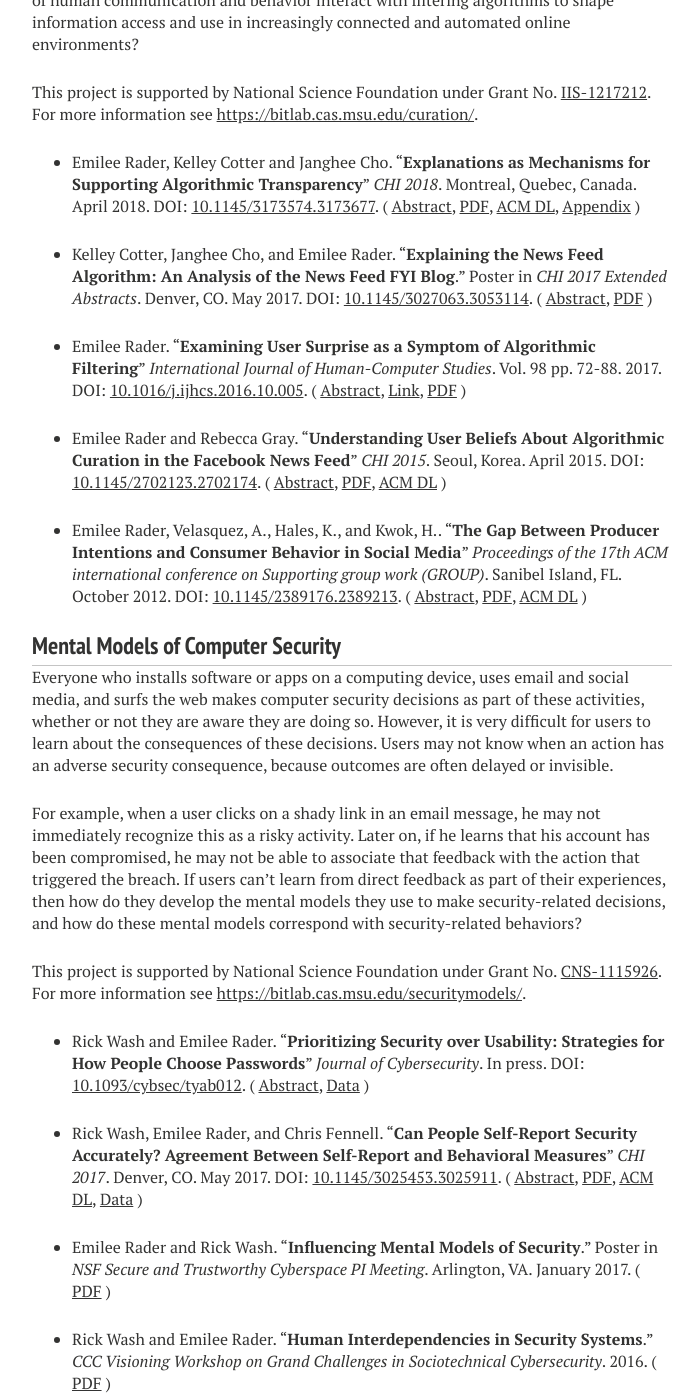
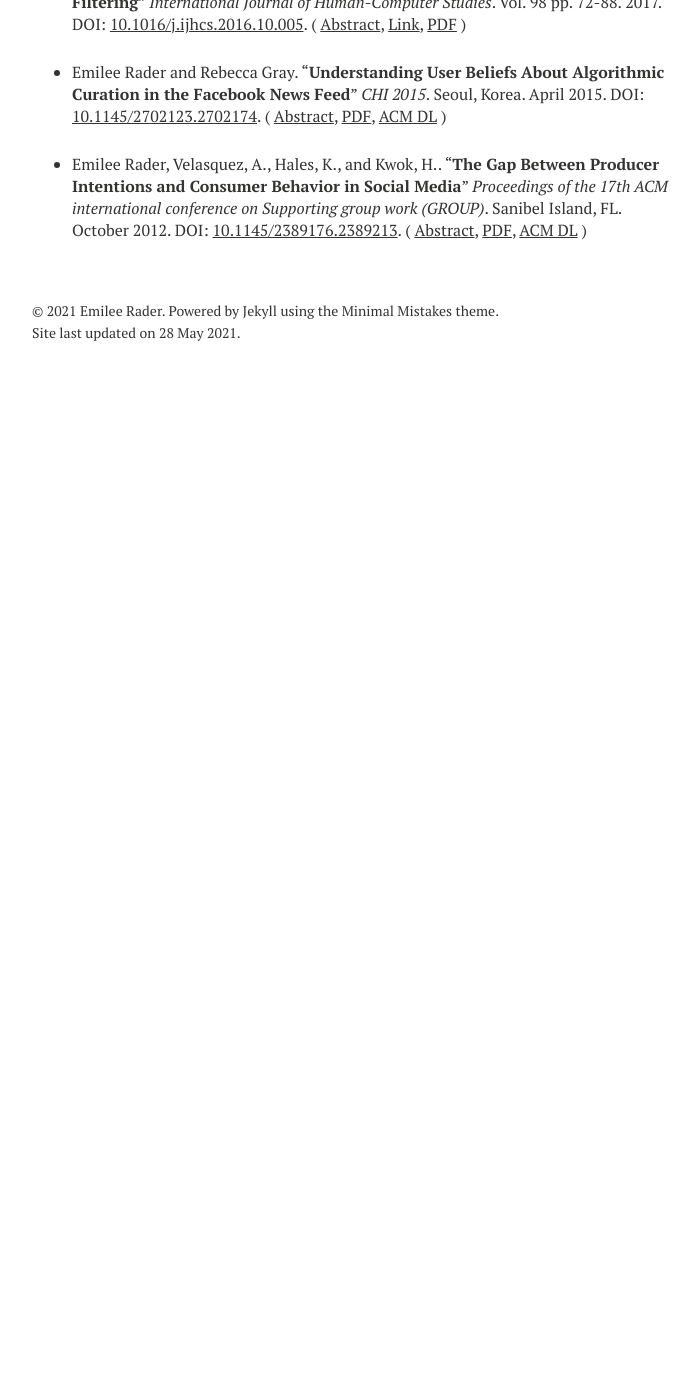
Before and after one commit to bierdoctor/bierdoctor.github.io, a Jekyll site: the page built from projects/index.md, in a window 1280 px wide and 1400 px high, scrolled down 2155 px. Shown: the whole window, without its empty margins (288-988 px from the left). Built offline with Jekyll 4.4.1, drawn with Linux system fonts in a browser that asks for light colours; nearby versions of some CDN libraries; after the commit the page ends 2546 px from its top, so only the background shows below that; some of the changed text lies outside the part shown.

Commit message:
trying to add a past projects page

```diff
--- /dev/null
+++ b/past_projects/index.md
@@ -0,0 +1,39 @@
+---
+layout: page
+title: Past Projects
+comments: false
+share: false
+---
+
+### Algorithmic Curation in Social Media
+Socio-technical systems provide access to ever-increasing quantities of information online. To help people cope with information overload, these systems implement algorithmic curation: automated selection of what content should be displayed to users, what should be hidden, and in what order it should be presented. Virtually every Internet user who reads online news, visits social media sites, or uses a search engine has encountered algorithmic curation at some point, probably without even realizing it.
+
+Personalization algorithms are a necessary and beneficial part of the infrastructure of a socio-technical system. But, because algorithmic curation is invisible, users do not know the extent to which their choices about what they might read or who they might communicate with in social media are constrained.  For example, effects of a feedback loop inherent in the rules that prioritize Facebook posts for display could have unintended effects on which Facebook Friends those users stay in touch with. How might properties of human communication and behavior interact with filtering algorithms to shape information access and use in increasingly connected and automated online environments?
+
+This project was supported by National Science Foundation under Grant No. [IIS-1217212](http://nsf.gov/awardsearch/showAward?AWD_ID=1217212). For more information see [https://bitlab.cas.msu.edu/curation/](https://bitlab.cas.msu.edu/curation/).
+
+{% for post in site.posts %}
+{% if post.tags contains 'curation' %}
+{% capture pub %}
+{% include paper.md %}
+{% endcapture %}
+* {{ pub | strip_newlines }}
+{% endif %}
+{% endfor %}
+
+
+### Mental Models of Computer Security
+Everyone who installs software or apps on a computing device, uses email and social media, and surfs the web makes computer security decisions as part of these activities, whether or not they are aware they are doing so. However, it is very difficult for users to learn about the consequences of these decisions. Users may not know when an action has an adverse security consequence, because outcomes are often delayed or invisible.
+
+For example, when a user clicks on a shady link in an email message, he may not immediately recognize this as a risky activity. Later on, if he learns that his account has been compromised, he may not be able to associate that feedback with the action that triggered the breach. If users can't learn from direct feedback as part of their experiences, then how do they develop the mental models they use to make security-related decisions, and how do these mental models correspond with security-related behaviors?
+
+This project was supported by National Science Foundation under Grant No. [CNS-1115926](http://www.nsf.gov/awardsearch/showAward.do?AwardNumber=1115926). For more information see [https://bitlab.cas.msu.edu/securitymodels/](https://bitlab.cas.msu.edu/securitymodels/).
+
+{% for post in site.posts %}
+{% if post.tags contains 'security' %}
+{% capture pub %}
+{% include paper.md %}
+{% endcapture %}
+* {{ pub | strip_newlines }}
+{% endif %}
+{% endfor %}
--- a/projects/index.md
+++ b/projects/index.md
@@ -23,12 +24,7 @@
 {% endfor %}
 
 
-### Algorithmic Curation in Social Media
-Socio-technical systems provide access to ever-increasing quantities of information online. To help people cope with information overload, these systems implement algorithmic curation: automated selection of what content should be displayed to users, what should be hidden, and in what order it should be presented. Virtually every Internet user who reads online news, visits social media sites, or uses a search engine has encountered algorithmic curation at some point, probably without even realizing it.
-
-Personalization algorithms are a necessary and beneficial part of the infrastructure of a socio-technical system. But, because algorithmic curation is invisible, users do not know the extent to which their choices about what they might read or who they might communicate with in social media are constrained.  For example, effects of a feedback loop inherent in the rules that prioritize Facebook posts for display could have unintended effects on which Facebook Friends those users stay in touch with. How might properties of human communication and behavior interact with filtering algorithms to shape information access and use in increasingly connected and automated online environments?
-
-This project is supported by National Science Foundation under Grant No. [IIS-1217212](http://nsf.gov/awardsearch/showAward?AWD_ID=1217212). For more information see [https://bitlab.cas.msu.edu/curation/](https://bitlab.cas.msu.edu/curation/).
+### Misdirected Email
 
 {% for post in site.posts %}
 {% if post.tags contains 'curation' %}
@@ -38,20 +34,3 @@
 * {{ pub | strip_newlines }}
 {% endif %}
 {% endfor %}
-
-
-### Mental Models of Computer Security
-Everyone who installs software or apps on a computing device, uses email and social media, and surfs the web makes computer security decisions as part of these activities, whether or not they are aware they are doing so. However, it is very difficult for users to learn about the consequences of these decisions. Users may not know when an action has an adverse security consequence, because outcomes are often delayed or invisible.
-
-For example, when a user clicks on a shady link in an email message, he may not immediately recognize this as a risky activity. Later on, if he learns that his account has been compromised, he may not be able to associate that feedback with the action that triggered the breach. If users can't learn from direct feedback as part of their experiences, then how do they develop the mental models they use to make security-related decisions, and how do these mental models correspond with security-related behaviors?
-
-This project is supported by National Science Foundation under Grant No. [CNS-1115926](http://www.nsf.gov/awardsearch/showAward.do?AwardNumber=1115926). For more information see [https://bitlab.cas.msu.edu/securitymodels/](https://bitlab.cas.msu.edu/securitymodels/).
-
-{% for post in site.posts %}
-{% if post.tags contains 'security' %}
-{% capture pub %}
-{% include paper.md %}
-{% endcapture %}
-* {{ pub | strip_newlines }}
-{% endif %}
-{% endfor %}
```
Also changed, not shown: other parts of projects/index.md (+1 -0 lines), projects/past_projects.md (deleted, +0 -6 lines).
